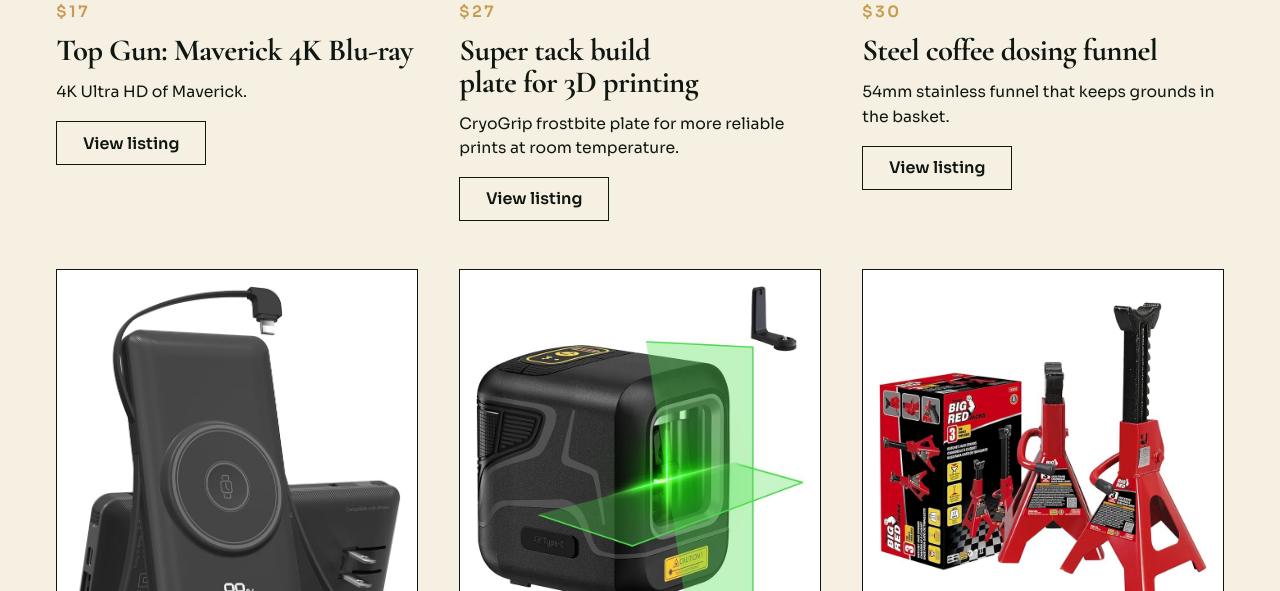
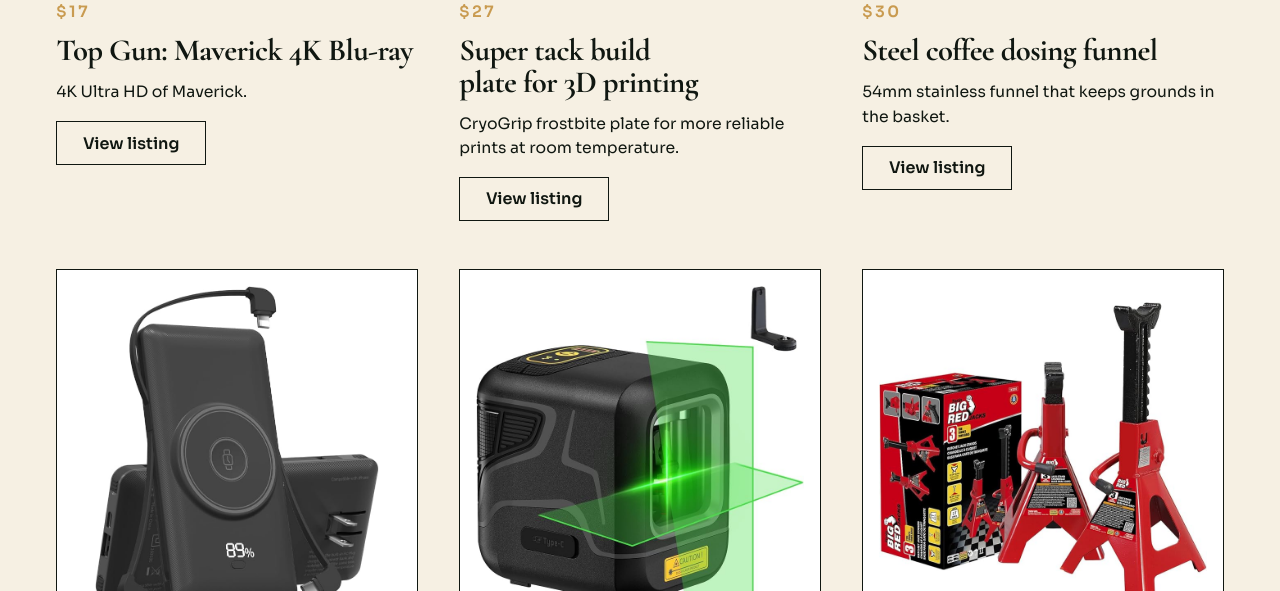
Before and after one commit to dubbltninja/nest-nibble-farm, a plain HTML site: page tim-christmas-list.html in a window 1280 px wide. Shown: the part 2209-2800 px from the top of the page. Drawn offline with nearby package versions, Linux system fonts and the light colour scheme.

Commit message:
Fit Christmas list photos inside the card instead of cropping them

```diff
--- a/css/christmas.css
+++ b/css/christmas.css
@@ -49,8 +49,8 @@
 }
 
 .gift-photo {
-  display: grid;
-  place-items: center;
+  position: relative;
+  display: block;
   aspect-ratio: 1;
   background: #fff;
   border: 1.5px solid var(--ink);
@@ -58,10 +58,13 @@
 }
 
 .gift-photo img {
+  position: absolute;
+  inset: 0;
   width: 100%;
   height: 100%;
+  padding: 1rem;
   object-fit: contain;
-  padding: 1rem;
+  object-position: center;
 }
 
 .gift-price {
--- a/tim-christmas-list.html
+++ b/tim-christmas-list.html
@@ -13,7 +13,7 @@
       rel="stylesheet"
     />
     <link rel="stylesheet" href="css/styles.css?v=20261002j" />
-    <link rel="stylesheet" href="css/christmas.css" />
+    <link rel="stylesheet" href="css/christmas.css?v=20261122a" />
   </head>
   <body class="page-christmas">
     <a class="skip-link" href="#main">Skip to content</a>
```
